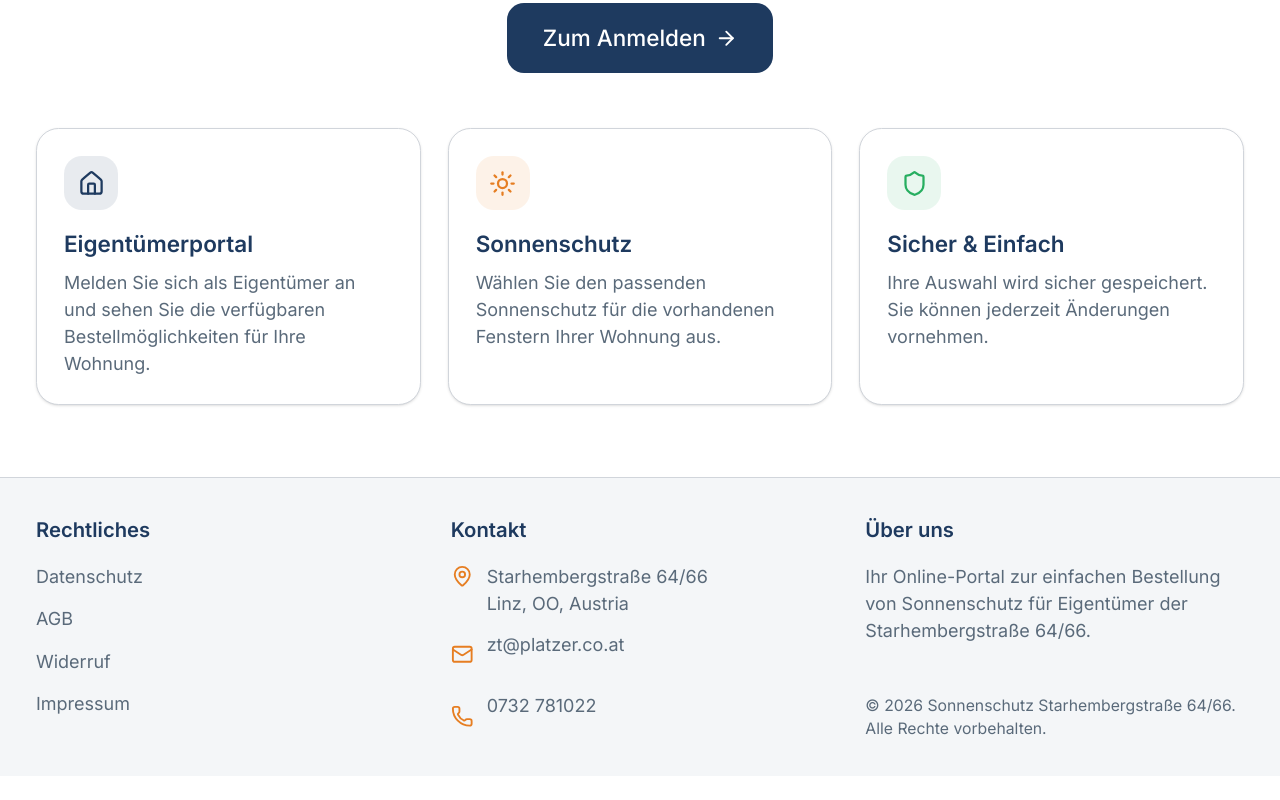
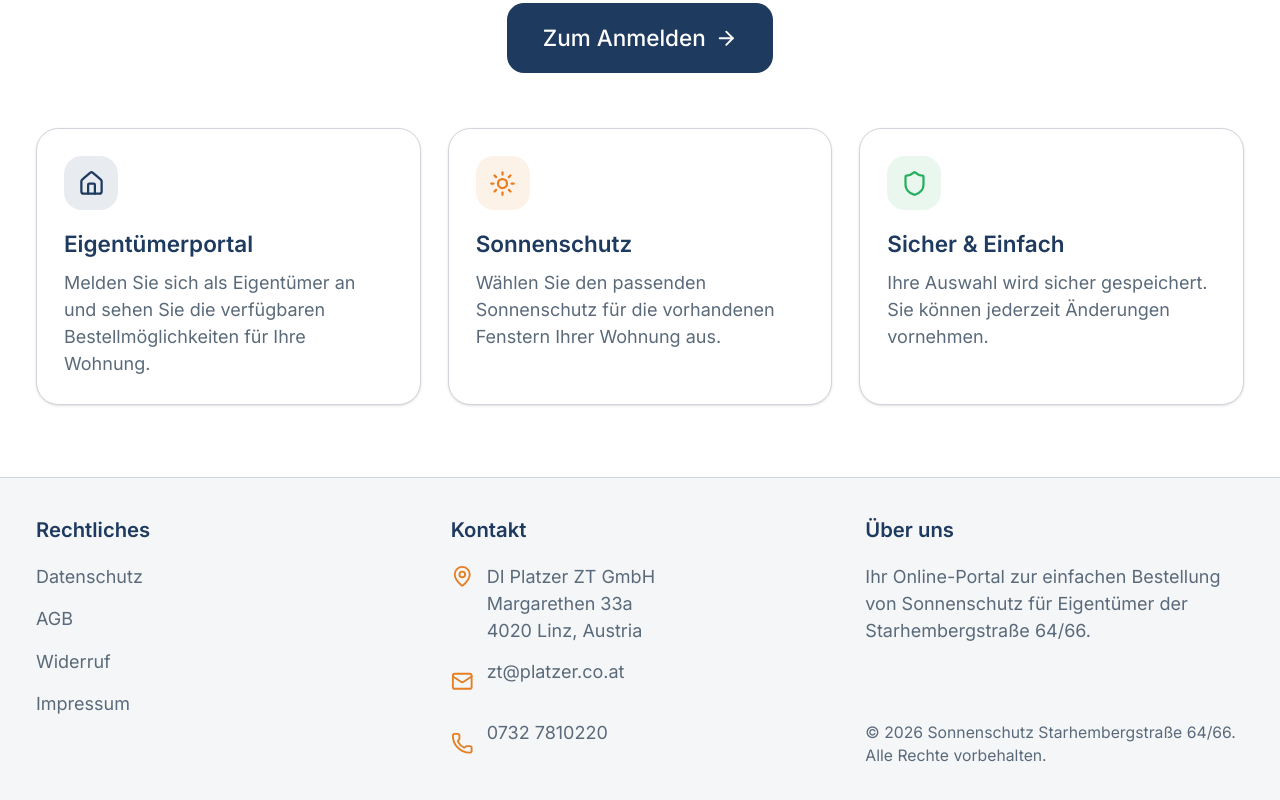
Before and after one commit to Loewenhoch/fenster-system, a Next.js app: page / in a window 1280 px wide. Shown: the part 332-1132 px from the top of the page. Before the commit the page ends 1108 px from the top, so only its background shows below. Built offline with nearby package versions, Linux system fonts and the light colour scheme; no server answers.

Commit message:
fix-contact-footer

```diff
--- a/src/components/layout/footer.tsx
+++ b/src/components/layout/footer.tsx
@@ -63,9 +63,11 @@ export function Footer() {
                   aria-hidden="true"
                 />
                 <span className="text-base text-muted-foreground">
-                  Starhembergstraße 64/66
+                  DI Platzer ZT GmbH
                   <br />
-                  Linz, OO, Austria
+                  Margarethen 33a
+                  <br />
+                  4020 Linz, Austria
                 </span>
               </li>
               <li className="flex items-center gap-3">
@@ -86,10 +88,10 @@ export function Footer() {
                   aria-hidden="true"
                 />
                 <a
-                  href="tel:+43732781022"
+                  href="tel:+437327810220"
                   className="text-base text-muted-foreground transition-colors hover:text-primary hover:underline focus-visible:outline-none focus-visible:ring-2 focus-visible:ring-ring"
                 >
-                  0732 781022
+                  0732 7810220
                 </a>
               </li>
             </ul>
```
